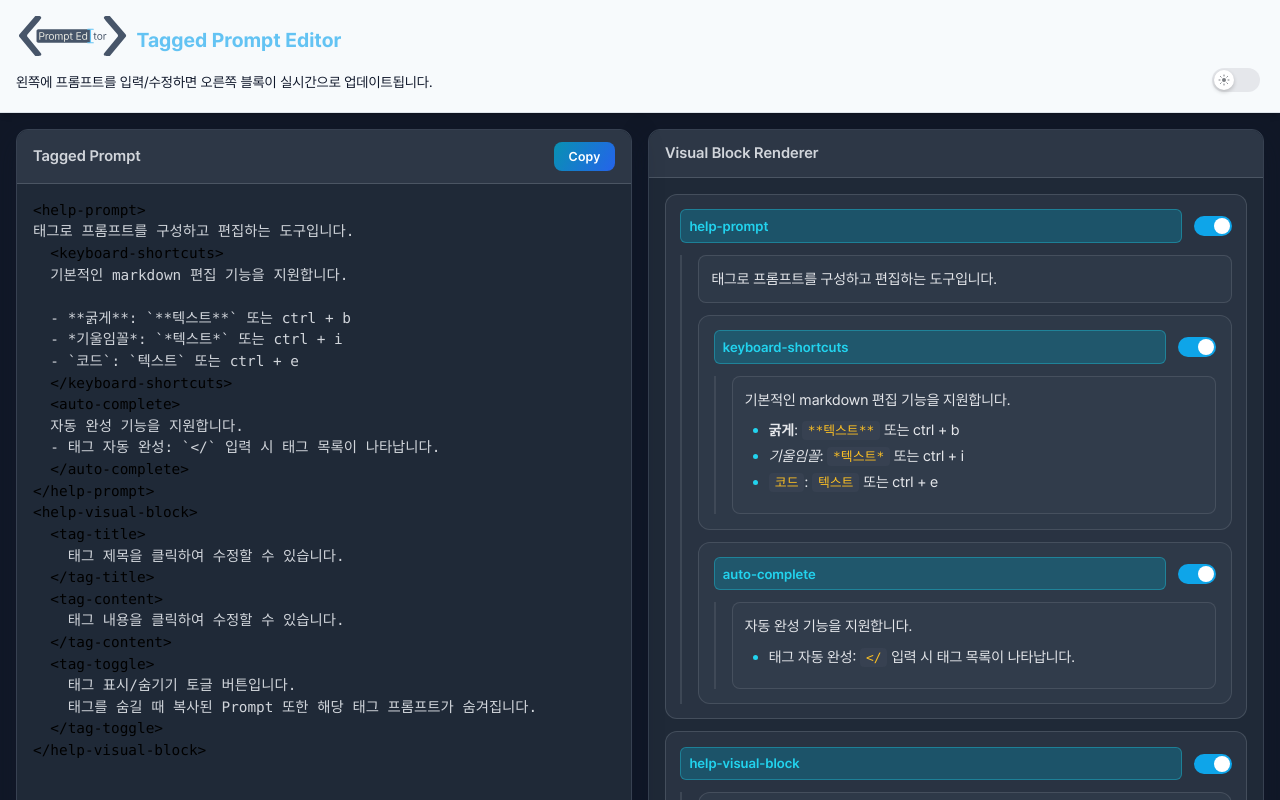
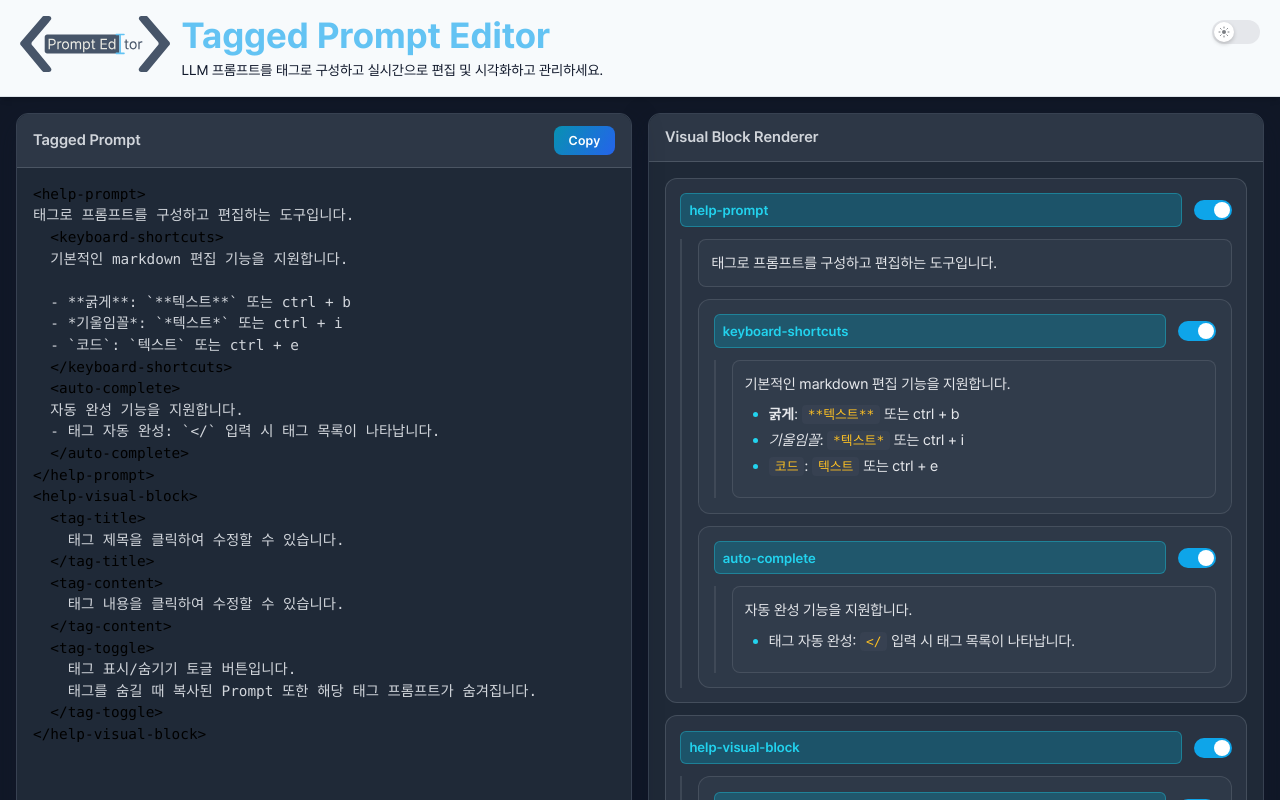
Before and after one commit to Q07K/tagged-prompt-editor, a Vue app: page / in a window 1280 px wide. Shown: the top 800 px of the page. Built offline with nearby package versions, Linux system fonts and the light colour scheme.

Commit message:
Refactor: Enhance MainHeader layout and styling for improved readability and theme integration

```diff
--- a/src/components/layout/MainHeader.vue
+++ b/src/components/layout/MainHeader.vue
@@ -4,6 +4,7 @@ import { computed } from 'vue'
 import { useTheme } from '@/composables/useTheme'
 import logoLight from '@/assets/icons/logo_light.svg'
 import logoDark from '@/assets/icons/logo_dark.svg'
+import colors from '@/assets/theme/colors'
 
 const { isDark } = useTheme()
 
@@ -12,18 +13,39 @@ const logoSrc = computed(() => {
 })
 </script>
 <template>
-  <header
-    class="bg-surface-light dark:bg-surface-dark border-b border-border-light dark:border-border-dark p-4 shadow-md"
-  >
-    <div class="flex flex-row items-center gap-2">
-      <img :src="logoSrc" alt="Tagged Prompt Editor logo" class="h-10 mb-2" />
-      <h1 class="text-xl font-bold text-primary">Tagged Prompt Editor</h1>
-    </div>
-    <div class="flex flex-row items-center justify-between gap-2">
-      <p class="text-sm text-text-main-light dark:text-text-main-dark mt-1">
-        왼쪽에 프롬프트를 입력/수정하면 오른쪽 블록이 실시간으로 업데이트됩니다.
-      </p>
+  <header class="main-header shadow-md">
+    <div class="flex flex-row items-start gap-2">
+      <img :src="logoSrc" alt="Tagged Prompt Editor logo" class="h-14 mb-2" />
+      <div class="flex flex-row items-center gap-auto w-full">
+        <div class="flex flex-col">
+          <h1 class="text-4xl font-bold text-primary">Tagged Prompt Editor</h1>
+          <p class="main-description text-sm mt-1">
+            LLM 프롬프트를 태그로 구성하고 실시간으로 편집 및 시각화하고
+            관리하세요.
+          </p>
+        </div>
+      </div>
       <ThemeToggle />
     </div>
   </header>
 </template>
+
+<style scoped>
+.main-header {
+  background-color: v-bind('colors["surface-light"]');
+  border-bottom: 1px solid v-bind('colors["border-light"]');
+  padding: 1rem;
+}
+.main-description {
+  color: v-bind('colors["text-main-light"]');
+  margin-top: 0.25rem;
+}
+
+.dark .main-header {
+  background-color: v-bind('colors["surface-dark"]');
+  border-bottom: v-bind('colors["border-dark"]');
+}
+.dark .main-description {
+  color: v-bind('colors["text-main-dark"]');
+}
+</style>
```
